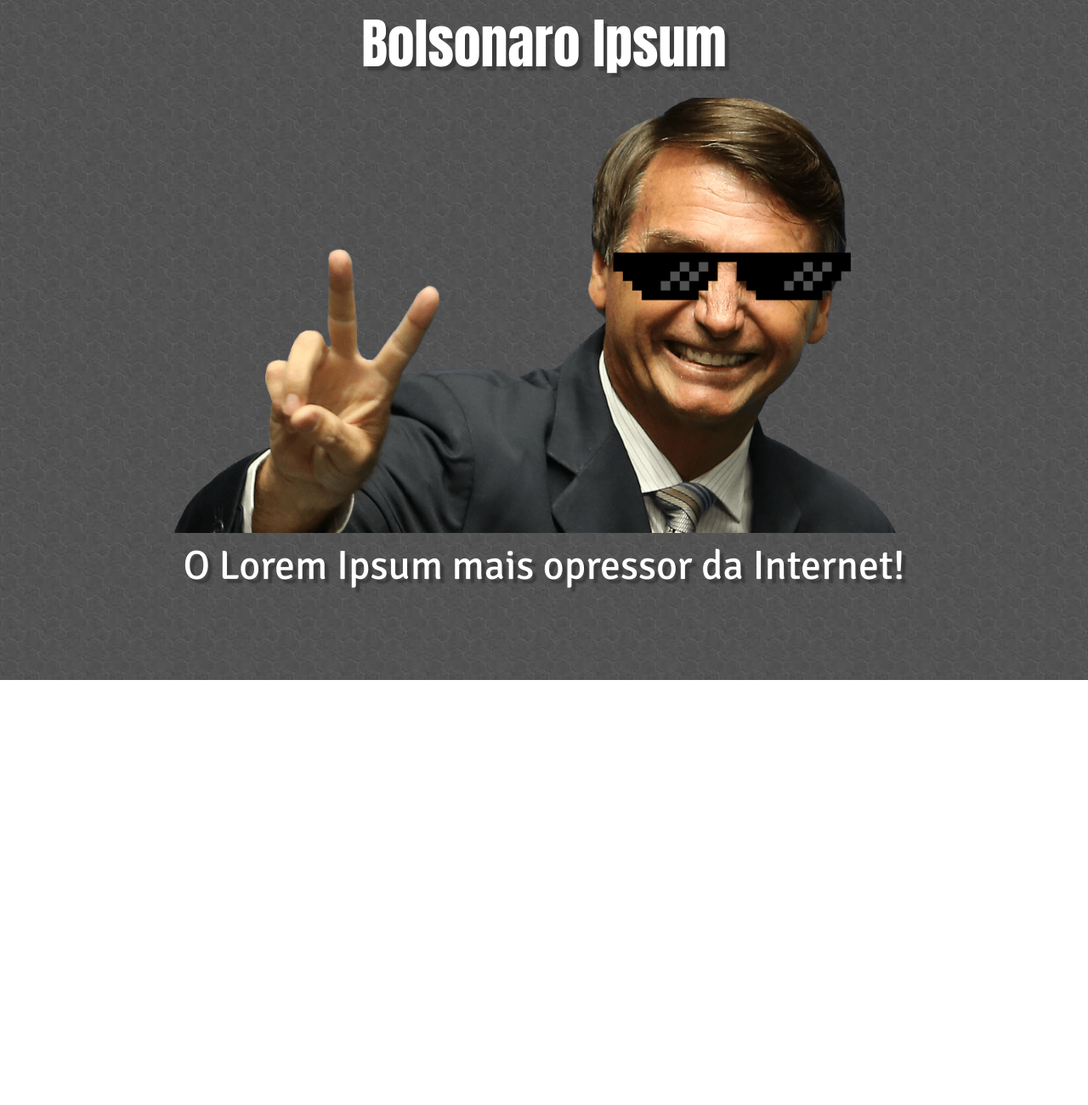
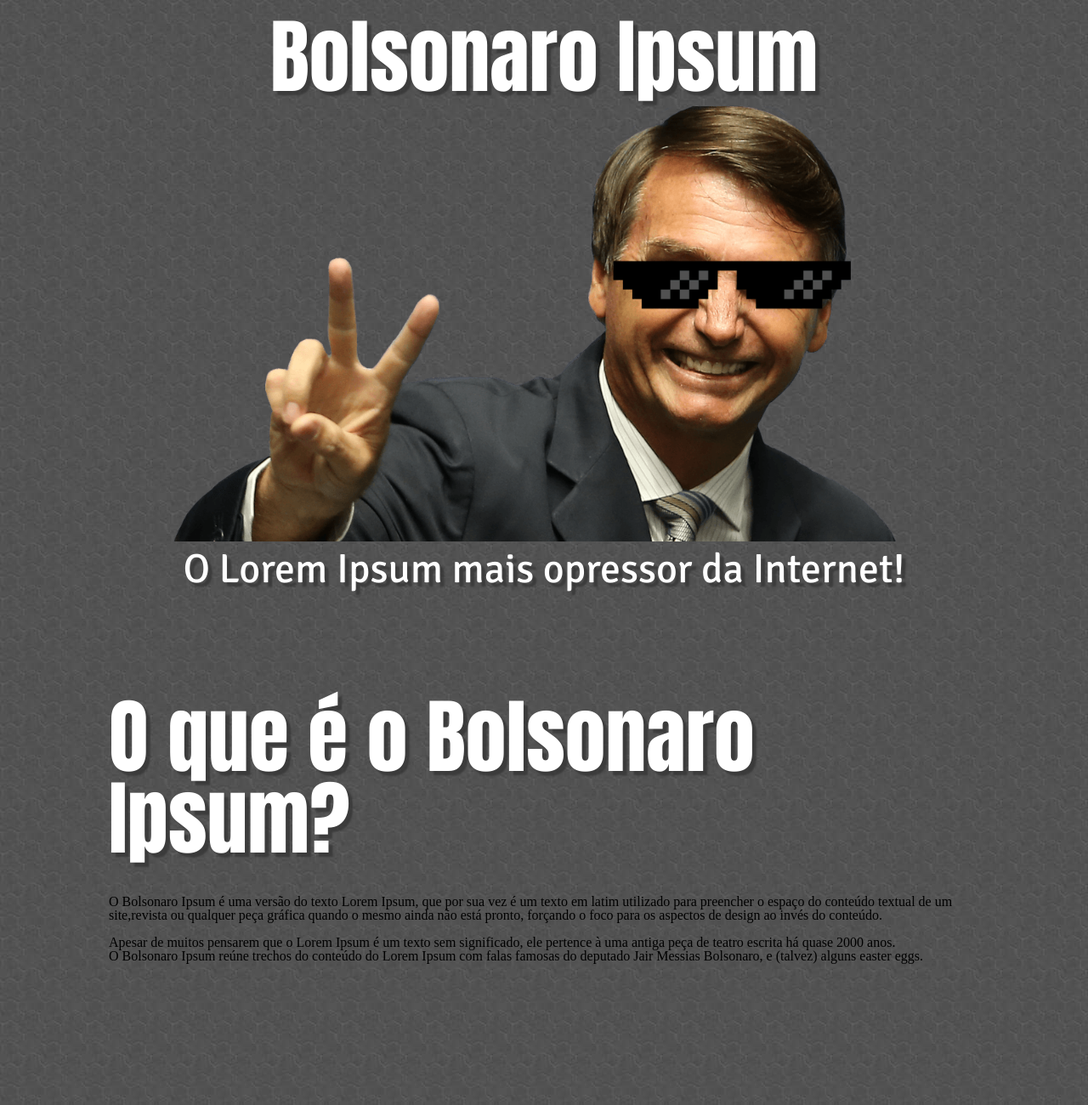
Before and after one commit to LucasPelegrino/bolsonaroipsum, a plain HTML site: page index.html in a window 1280 px wide. Shown: the top 1300 px of the page at 85% size. Before the commit the page ends 800 px from the top, so only its background shows below. Drawn offline with Linux system fonts and the light colour scheme.

Commit message:
ajustando layout para mobile e adicionando conteudo

```diff
--- a/css/style.scss
+++ b/css/style.scss
@@ -9,11 +9,19 @@ width: 100%;
 height: 100vh;
 text-align: center;}
 
+
+.section{width: 100%;
+height: 100vh;}
+
+#imgMito{ max-height: 70%;
+margin: 0 auto;}
+
+
   .titulo{
         font-family: "Anton",sans-serif;
-        font-size: 4em;
-        margin-top: 0.3em;
-        margin-bottom: 0.5em;
+        font-size: 6em;
+        margin-top: 0.2em;
+        margin-bottom: 0.1em;
         color: #fff;
         text-shadow: 5px 5px 2px rgba(50,50,50,0.7);
     }
@@ -21,7 +29,7 @@ text-align: center;}
     .subtitulo{
         font-family: "Signika", sans-serif;
         font-size: 3em;
-        margin-top: 0.3em;
+        margin-top: 0.2em;
         color: #fff;
         text-shadow: 5px 5px 2px rgba(50,50,50,0.7);
     }
@@ -30,10 +38,40 @@ text-align: center;}
 
 
 @media screen and (min-width:240px) and (max-width:479px){
+
+
+#segundaLinha{
+    margin-left: 0.5em;
+    margin-right: 0.5em;
+    margin-bottom: 1em;
+    margin-top: -5%;
+        #conteudoSegundaLinha{
+            p{
+                color: #fff;
+                font-size: 1em;
+                line-height: 1.2em;
+            }
+        }
+}
+
    .titulo{
        font-size: 2em;
+       text-align: center;
    }
    .subtitulo{
        font-size: 1.5em;
    }
 }
+
+
+//tablets e telefones grandes
+@media screen and (min-width:480px) and (max-width:719px){}
+
+
+
+//notebooks
+@media screen and (min-width:720px){}
+
+
+//pcs de tela maior
+@media screen and (min-width: 920px){}
--- a/index.html
+++ b/index.html
@@ -15,17 +15,33 @@
     <div class="container">
 
         <div class="linha">
-            <div id="topo" class="coluna colunaMed6 coluna12 colunaPeq2 center">
+            <div id="topo" class="coluna colunaMed6 coluna12 colunaPeq2 center section">
                 <h1 class="titulo"> Bolsonaro Ipsum</h1>
+
+                <img id="imgMito" class="responsiveImg" src="imagens/mitoXHDPI.png" alt="Imagem de Jair Bolsonaro #Bolsonaro2018">
+
+                <h1 class="subtitulo"> O Lorem Ipsum mais opressor da Internet! </h1>
+            </div>
+            <!-- fim da coluna -->
+        </div>
+        <!-- fim da linha -->
 
 
 
-                    <img class="responsiveImg" src="imagens/mitoXHDPI.png" alt="Imagem de Jair Bolsonaro #Bolsonaro2018">
+        <div class="linha" id="segundaLinha">
+            <div class="coluna coluna12 colunaMed6 colunaPeq2 center section">
+                <div id="conteudoSegundaLinha">
+                    <h1 class="titulo">O que é o Bolsonaro Ipsum?</h1> <br> <br>
+                    <p>O Bolsonaro Ipsum é uma versão do texto Lorem Ipsum, que por sua vez é um texto em latim utilizado para
+                        preencher o espaço do conteúdo textual de um site,revista ou qualquer peça gráfica quando o mesmo
+                        ainda não está pronto, forçando o foco para os aspectos de design ao invés do conteúdo.
+                    </p><br>
 
-
-
-
-                <h1 class="subtitulo"> O Lorem Ipsum mais opressor da Internet! </h1>
+                    <p>Apesar de muitos pensarem que o Lorem Ipsum é um texto sem significado, ele pertence à uma antiga peça
+                        de teatro escrita há quase 2000 anos.
+                        <br>O Bolsonaro Ipsum reúne trechos do conteúdo do Lorem Ipsum com falas famosas do deputado Jair
+                        Messias Bolsonaro, e (talvez) alguns easter eggs. </p>
+                </div>
             </div>
             <!-- fim da coluna -->
         </div>
```
Also changed, not shown: css/style.css, imagens/texturaClara.jpg (added), 1 other file.
